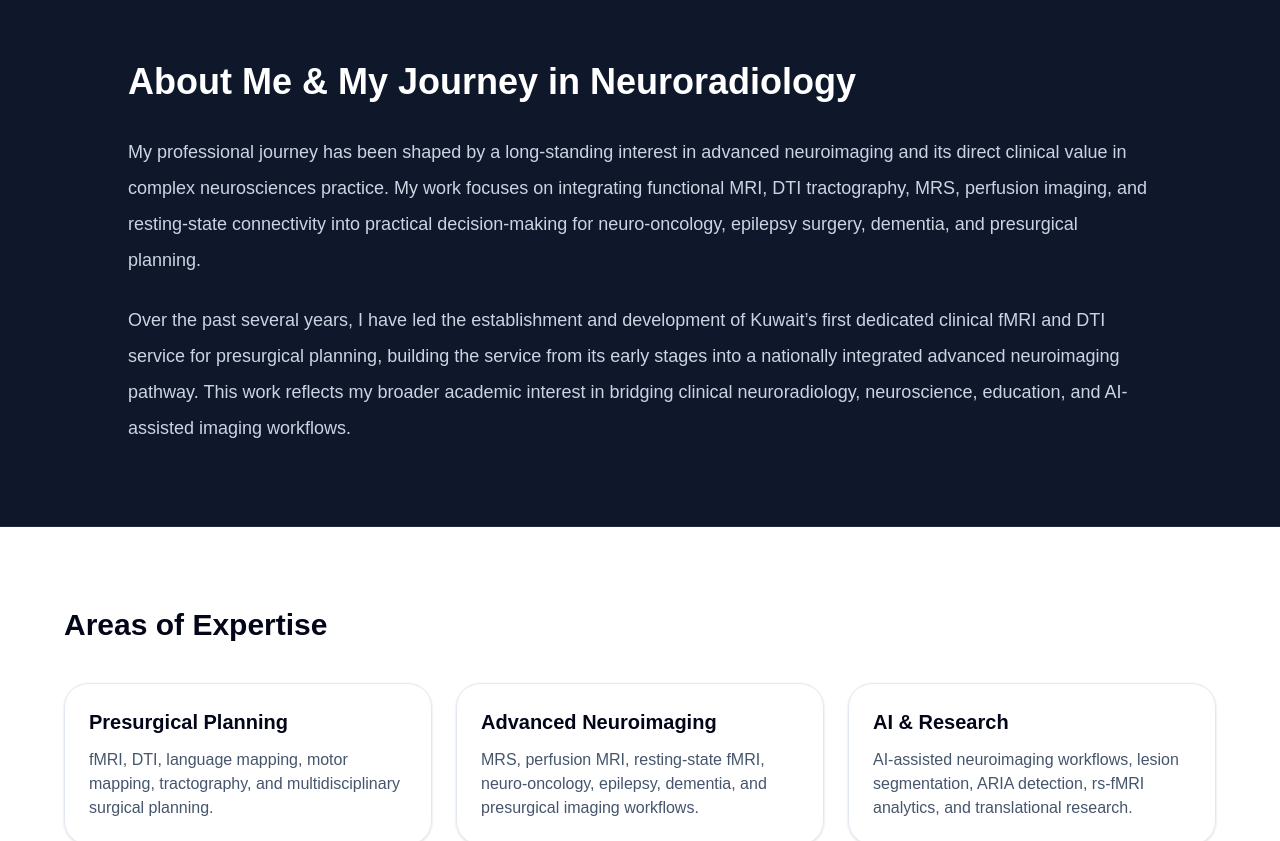
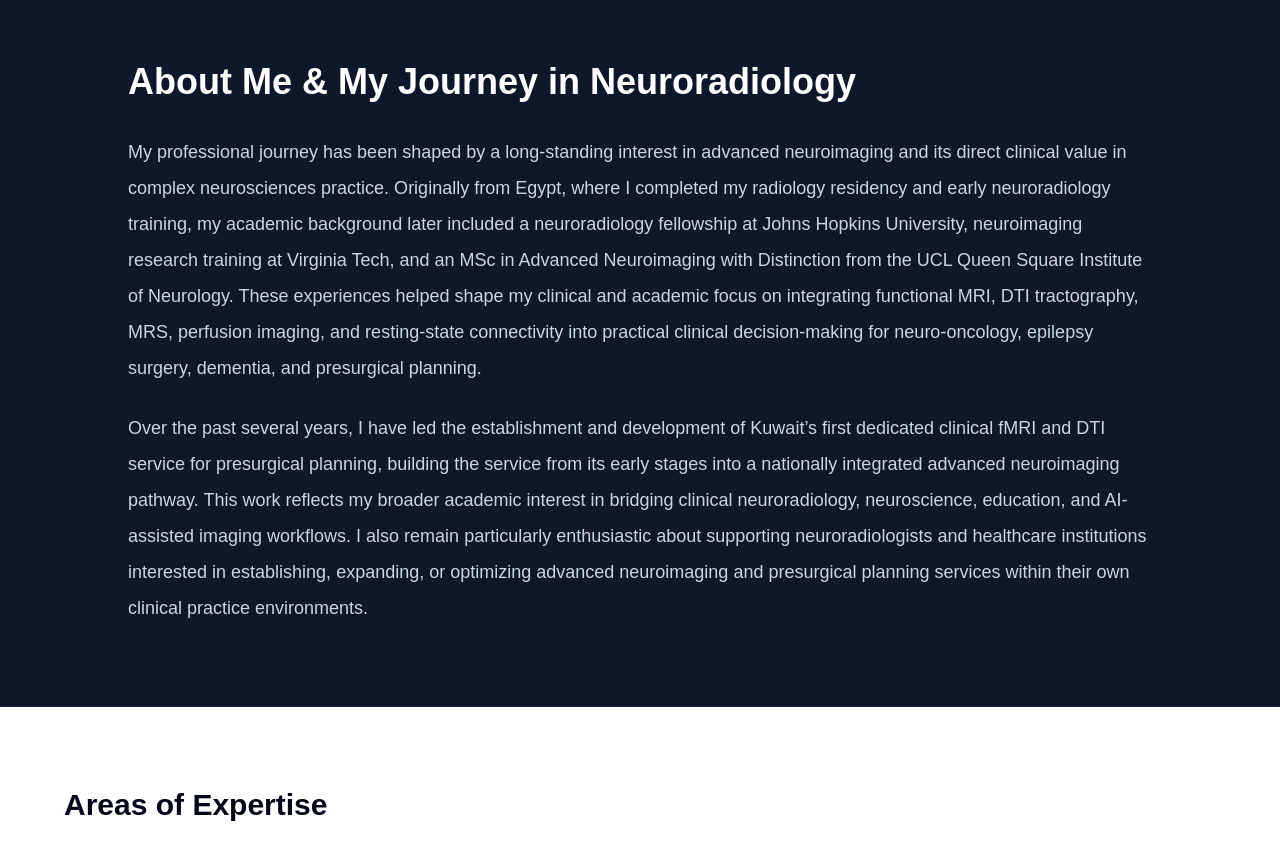
Before and after one commit to khaledneuro/dr-khaled-site, a Next.js app: page / in a window 1280 px wide. Shown: the part 900-1741 px from the top of the page. Built offline with nearby package versions, Linux system fonts and the light colour scheme.

Commit message:
Add visual research agenda section

```diff
--- a/src/app/page.tsx
+++ b/src/app/page.tsx
@@ -93,9 +93,15 @@ export default function Home() {
           <p className="mt-8 text-lg leading-9 text-slate-300">
   My professional journey has been shaped by a long-standing interest
   in advanced neuroimaging and its direct clinical value in complex
-            neurosciences practice. My work focuses on integrating functional
-            MRI, DTI tractography, MRS, perfusion imaging, and resting-state
-            connectivity into practical decision-making for neuro-oncology,
+  neurosciences practice. Originally from Egypt, where I completed my
+  radiology residency and early neuroradiology training, my academic
+  background later included a neuroradiology fellowship at Johns
+  Hopkins University, neuroimaging research training at Virginia Tech,
+  and an MSc in Advanced Neuroimaging with Distinction from the UCL
+  Queen Square Institute of Neurology. These experiences helped shape
+  my clinical and academic focus on integrating functional MRI, DTI
+  tractography, MRS, perfusion imaging, and resting-state connectivity
+  into practical clinical decision-making for neuro-oncology,
   epilepsy surgery, dementia, and presurgical planning.
 </p>
 
@@ -106,7 +112,13 @@ export default function Home() {
   early stages into a nationally integrated advanced neuroimaging
   pathway. This work reflects my broader academic interest in bridging
   clinical neuroradiology, neuroscience, education, and AI-assisted
-            imaging workflows.
+  imaging workflows. I also remain particularly enthusiastic about
+  supporting neuroradiologists and healthcare institutions interested
+  in establishing, expanding, or optimizing advanced neuroimaging and
+  presurgical planning services within their own clinical practice
+  environments.
+
+
           </p>
         </div>
       </section>
@@ -279,20 +291,44 @@ export default function Home() {
       <section id="publications" className="bg-white px-6 py-20 text-slate-950">
   <div className="mx-auto max-w-6xl">
     <h2 className="text-3xl font-bold">Selected Publications</h2>
+
     <p className="mt-4 max-w-3xl text-slate-600">
-            A curated list of selected publications and academic contributions
-            will be added here.
+      Selected academic publications and research outputs in neuroradiology,
+      advanced neuroimaging, functional MRI, and AI-assisted imaging workflows.
+    </p>
+
+    <div className="mt-10 grid gap-6 md:grid-cols-2">
+      <div className="rounded-3xl border border-slate-200 p-6 shadow-sm">
+        <h3 className="text-xl font-semibold">
+          Advanced Neuroimaging and Presurgical Mapping
+        </h3>
+        <p className="mt-3 text-slate-600">
+          Publications and academic work related to functional MRI, DTI
+          tractography, presurgical planning, and clinically integrated
+          neuroimaging workflows.
         </p>
       </div>
-      </section>
 
-      <section id="clips" className="bg-slate-950 px-6 py-20">
-        <div className="mx-auto max-w-6xl">
-          <h2 className="text-3xl font-bold">Academic Clips</h2>
-          <p className="mt-4 max-w-3xl text-slate-300">
-            Academic video clips, lectures, and conference presentations will be
-            listed here by title, year, and venue.
+      <div className="rounded-3xl border border-slate-200 p-6 shadow-sm">
+        <h3 className="text-xl font-semibold">
+          AI-Assisted Neuroradiology Research
+        </h3>
+        <p className="mt-3 text-slate-600">
+          Research outputs exploring deep learning, segmentation, connectivity
+          analysis, and imaging-based biomarkers in neurological disease.
         </p>
+      </div>
+    </div>
+
+    <div className="mt-10">
+      <a
+        href="https://scholar.google.com/citations?user=TL_LNkEAAAAJ&hl=en"
+        target="_blank"
+        className="inline-block rounded-full bg-slate-950 px-6 py-3 font-semibold text-white hover:bg-slate-800"
+      >
+        View Full Google Scholar Profile
+      </a>
+    </div>
   </div>
 </section>
 
```
Lines whose indentation alone changed are shown as unchanged.
